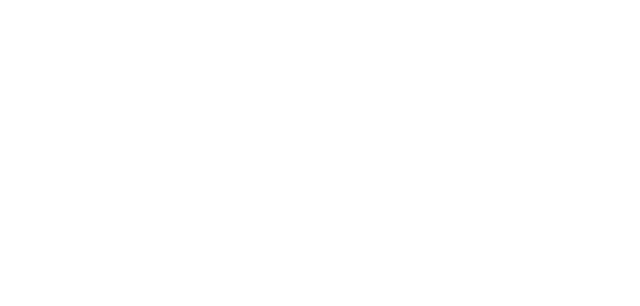
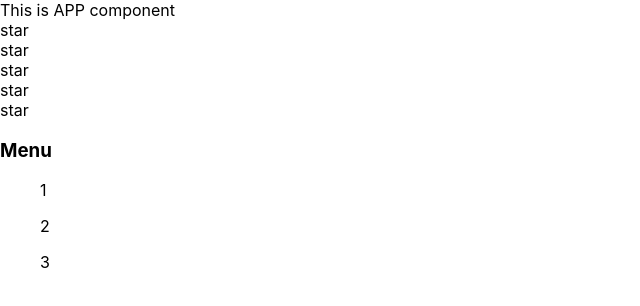
Before and after one commit to US-IGOR/React-training, a React (Create React App) app: page / in a window 1280 px wide. Shown: the top 306 px of the page, without its empty margins (0-640 px from the left). Built offline with nearby package versions, Linux system fonts and the light colour scheme.

Commit message:
1.components

```diff
--- a/src/App.tsx
+++ b/src/App.tsx
@@ -1,13 +1,39 @@
 import React from 'react';
-import logo from './logo.svg';
 import './App.css';
 
 function App() {
-  return (
-    <div className="App">
-
-    </div>
-  );
+    return (
+        <div className="App">
+            This is APP component
+            <Rating />
+            <Accordion/>
+        </div>
+    );
 }
 
+
+function Rating() {
+    return (
+        <div>
+            <div>star</div>
+            <div>star</div>
+            <div>star</div>
+            <div>star</div>
+            <div>star</div>
+        </div>
+    )
+}
+
+function Accordion () {
+    return <div>
+        <h3>Menu</h3>
+        <ul>1</ul>
+        <ul>2</ul>
+        <ul>3</ul>
+    </div>
+}
+
+
+
+
 export default App;
--- a/src/index.tsx
+++ b/src/index.tsx
@@ -5,9 +5,9 @@
 import reportWebVitals from './reportWebVitals';
 
 ReactDOM.render(
-  <React.StrictMode>
-    <App />
-  </React.StrictMode>,
+
+    <App />,
+
   document.getElementById('root')
 );
 
```
